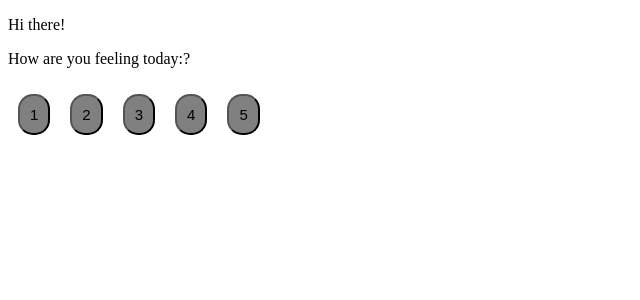
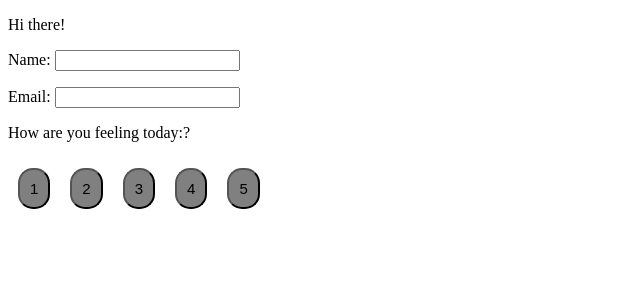
Before and after one commit to ms-app-innovation/wellbeing, a React (Create React App) app in the folder src/react-app/: page / in a window 1280 px wide. Shown: the top 300 px of the page, without its empty margins (0-640 px from the left). Built offline with nearby package versions, Linux system fonts and the light colour scheme; the HTML template or start-up script is replaced by a standard one.

Commit message:
Capture name and email

```diff
--- a/src/react-app/src/App.js
+++ b/src/react-app/src/App.js
@@ -1,18 +1,29 @@
-import React from 'react';
+import React, { useState } from 'react';
 import { Button } from './components/Button';
-import { useState } from 'react';
+import { Textbox } from './components/Textbox';
 
 function App() {
 
-  const [components, setComponents] = useState(["Sample Component"]);
+  const [name, setName] = React.useState('');
+  const [email, setEmail] = React.useState('');
 
   function callApi(score) {
-    alert(score);
+    fetch('/api/wellbeing', {
+      method: 'post',
+      headers: {'Content-Type':'application/json'},
+      body: {
+       "name": name,
+       "email": email,
+        "score": score
+      }
+     });
   }
 
   return (
     <div>
       <p>Hi there!</p>
+      <p>Name: <Textbox text={name} onChange={e => setName(e.target.value)}/></p>
+      <p>Email: <Textbox text={email} onChange={e => setEmail(e.target.value)}/></p>
       <p> How are you feeling today:? </p>
       <Button onClick={() => callApi(1)} text="1"/>
       <Button onClick={() => callApi(2)} text="2"/>
@@ -20,9 +31,7 @@ function App() {
       <Button onClick={() => callApi(4)} text="4"/>
       <Button onClick={() => callApi(5)} text="5"/>
     </div>
-
   )
-
 }
 
 export default App;
--- /dev/null
+++ b/src/react-app/src/components/Textbox.js
@@ -0,0 +1,9 @@
+import React from 'react';
+
+const Textbox = (props) => {
+    return (
+    <input type="text" onChange ={props.onChange} value= {props.text} />
+  );
+}
+
+export {Textbox};
```
